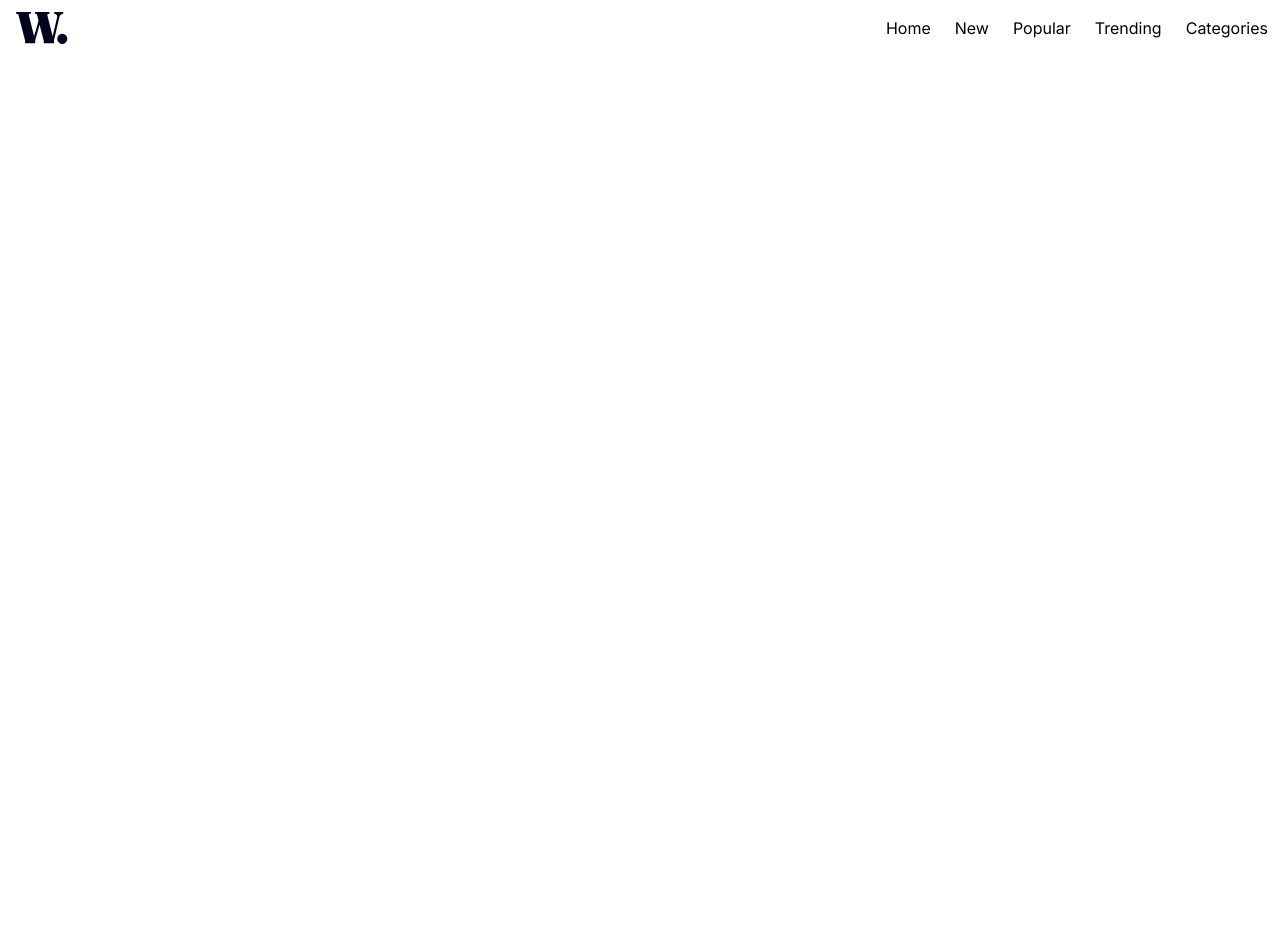
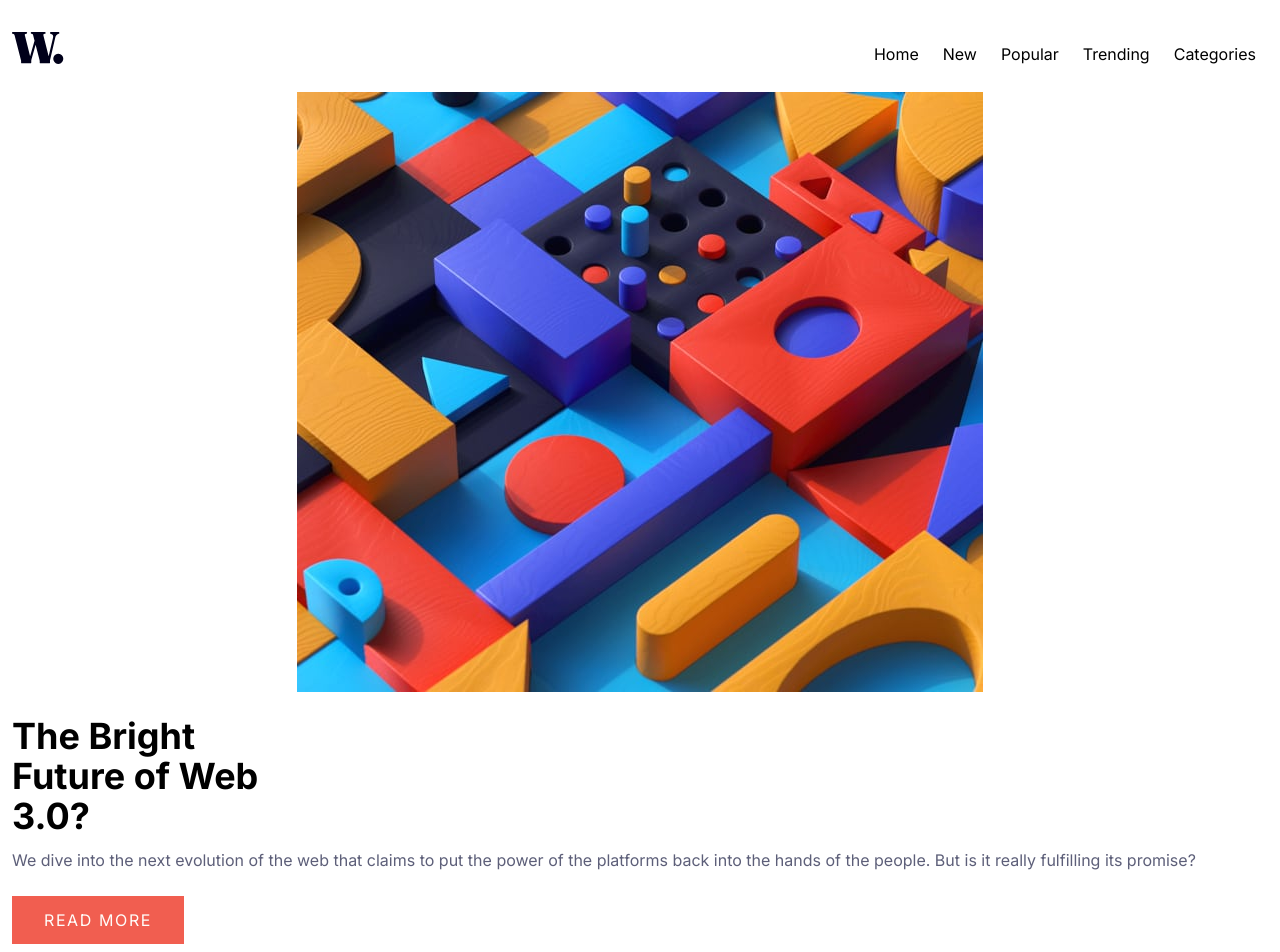
Before and after one commit to SanazBHMN/news-homepage-main, a React (Create React App) app: page / in a window 1280 px wide. Shown: the top 952 px of the page. Before the commit the page ends 800 px from the top, so only its background shows below. Built offline with nearby package versions, Linux system fonts and the light colour scheme.

Commit message:
Build hero section

```diff
--- a/src/App.js
+++ b/src/App.js
@@ -1,12 +1,14 @@
 import { useState } from "react";
+import Hero from "./components/Hero";
 import Navbar from "./components/Navbar";
 
 function App() {
   const [isOpen, setIsOpen] = useState(false);
 
   return (
-    <div className="App">
+    <div className="App px-3 py-8">
       <Navbar isOpen={isOpen} setIsOpen={setIsOpen} />
+      <Hero />
     </div>
   );
 }
--- /dev/null
+++ b/src/components/Hero.js
@@ -0,0 +1,28 @@
+import heroMobile from "../assets/images/image-web-3-mobile.jpg";
+
+function Hero() {
+  return (
+    <div className="mt-4">
+      <div className="flex justify-center">
+        <img src={heroMobile} />
+      </div>
+      <div className="my-6">
+        <h1 className="text-4xl font-bold">
+          The Bright
+          <br /> Future of Web
+          <br /> 3.0?
+        </h1>
+        <p className="py-3 text-blue-dark-grayish">
+          We dive into the next evolution of the web that claims to put the
+          power of the platforms back into the hands of the people. But is it
+          really fulfilling its promise?
+        </p>
+        <button className="bg-red-soft text-white-off tracking-widest px-8 py-3 mt-3">
+          READ MORE
+        </button>
+      </div>
+    </div>
+  );
+}
+
+export default Hero;
--- a/src/components/Navbar.js
+++ b/src/components/Navbar.js
@@ -7,7 +7,7 @@ function Navbar({ isOpen, setIsOpen }) {
   return (
     <>
       <header className="flex justify-between items-center">
-        <div className="w-full flex justify-between items-center px-4 py-3">
+        <div className="w-full flex justify-between items-center pb-3">
           <div>
             <img className="h-8" src={logo} alt="W." />
           </div>
```
